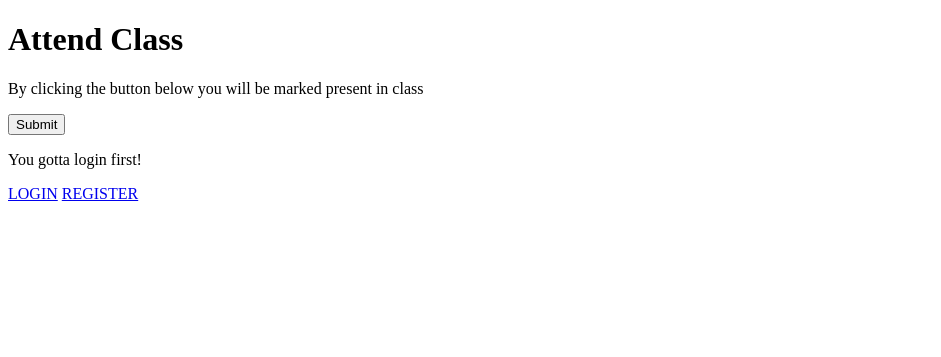
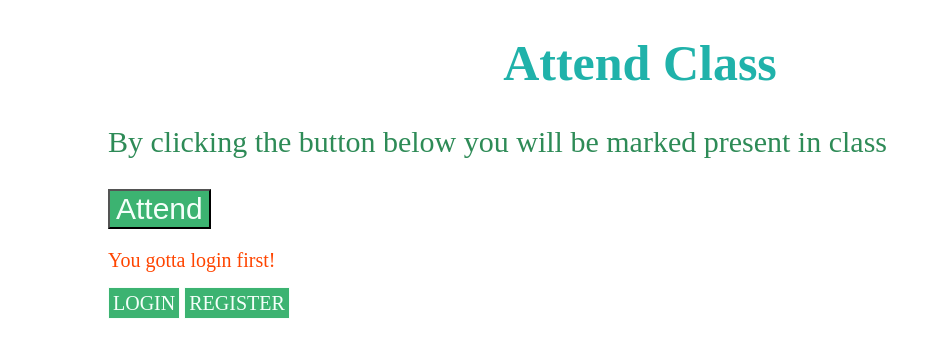
Before and after one commit to IsidoreDelpierro/lewa, a Django app: page /attend/ in a window 1280 px wide. Shown: the top 357 px of the page, without its empty margins (0-941 px from the left). Run offline with Django 3.2, Linux system fonts and the light colour scheme.

Commit message:
Attendance Module complete (with basic styling)

```diff
--- /dev/null
+++ b/attendance/static/styles.css
@@ -0,0 +1,50 @@
+.heading {
+  text-align: center;
+  color: lightseagreen;
+  font-size: 50px;
+}
+
+.container {
+  margin: 0px 100px;
+}
+
+.w-message {
+  font-size: 30px;
+  color: seagreen;
+}
+
+.b-attend {
+  transition-duration: 1s;
+  background-color: mediumseagreen;
+  color: mintcream;
+  font-size: 30px;
+}
+
+.b-attend:hover {
+  transition-duration: 1s;
+  background-color: darkturquoise;
+  transition-duration: 2s;
+}
+
+.e-message {
+  font-size: 20px;
+  color: orangered;
+}
+
+.b-submit {
+  transition-duration: 1s;
+  background-color: mediumseagreen;
+  color: mintcream;
+  font-size: 20px;
+}
+
+.a-submit {
+  border-style: solid;
+  border-width: 1px 1px 1px 1px;
+  text-decoration: none;
+  padding: 4px;
+  transition-duration: 1s;
+  background-color: mediumseagreen;
+  color: mintcream;
+  font-size: 20px;
+}
--- a/attendance/templates/attendance/attend.html
+++ b/attendance/templates/attendance/attend.html
@@ -1,32 +1,36 @@
+{% load static %}
 <!DOCTYPE html>
 
 <html>
   <head>
-    <title>ATTEND</title>
+    <title>Attend</title>
+    <link rel="stylesheet" type="text/css" href="{% static 'styles.css' %}">
   </head>
   <body>
-    <h1>Attend Class</h1>
-    <p>By clicking the button below you will be marked present in class</p>
+    <h1 class="heading">Attend Class</h1>
+    <div class="container">
+      <p class="w-message">By clicking the button below you will be marked present in class</p>
       <form method="POST">
         {% csrf_token %}
-      <button>Submit</button>
+        <button class="b-attend">Attend</button>
+      </form>
 
         {% if status == 2 %}
-        <p>
+          <p class="e-message">
             Sorry, you can't attend class more than once a day! </br>
             <a href = "{% url 'attendance:logout' %}">LOGOUT</a>
           </p>
         {% endif %}
 
         {% if status == 3 %}
-        <p> Your account has been created successfully </p>
+          <p class="w-message"> Your account has been created successfully </p>
         {% endif %}
 
         {% if status == 0 %}
-        <p> You gotta login first!</p>
-        <a href = "{% url 'attendance:login' %}">LOGIN</a>
-        <a href = "{% url 'attendance:register' %}">REGISTER</a>
+          <p class="e-message"> You gotta login first!</p>
+          <a class="a-submit" href = "{% url 'attendance:login' %}">LOGIN</a>
+          <a class="a-submit" href = "{% url 'attendance:register_view' %}">REGISTER</a>
         {% endif %}
-    </form>
+    </div>
   </body>
 </html>
--- a/attendance/templates/attendance/logout.html
+++ b/attendance/templates/attendance/logout.html
@@ -1,10 +1,12 @@
+{% load static %}
 <!DOCTYPE html>
 
 <html>
   <head>
     <title>Logout</title>
+    <link rel="stylesheet" type="text/css" href="{% static 'styles.css' %}">
   </head>
   <body>
-    <h1>You have been Logged-Out</h1>
+    <h1 class="heading">You have been Logged-Out</h1>
   </body>
 </html>
--- a/attendance/urls.py
+++ b/attendance/urls.py
@@ -9,8 +9,9 @@ from .views import attend_view
 app_name = "attendance"
 
 urlpatterns = [
-    path("", views.attendance, name="attendance"),
-    path("register/", views.register, name="register"),
+    #path("", views.attendance, name="attendance"),
+    path("", views.attend_view, name="attend_view"),
+    path("register/", views.register_view, name="register_view"),
     path("login/", auth_views.LoginView.as_view(template_name="attendance/login.html"), name="login"),
     path("logout/", auth_views.LogoutView.as_view(template_name="attendance/logout.html"), name="logout"),
     path("attend/", attend_view, name="attend_view")
--- a/attendance/views.py
+++ b/attendance/views.py
@@ -2,12 +2,12 @@ from django.shortcuts import render
 from django.http import HttpResponse
 from .forms import UserRegistrationForm
 from .models import Attend
+from django.utils import timezone
 
-# Create your views here.
 def attendance(request):
     return HttpResponse("Wow this is an <strong>awesome</strong> app")
 
-def register(request):
+def register_view(request):
     if request.method == "POST":
         print("POST Request received")
         form = UserRegistrationForm(request.POST)
@@ -27,17 +27,19 @@ def attend_view(request):
         if request.user.is_authenticated:
             try:
                 #Pick out all attend objects for current user
-                attended_datetime = str(Attend.objects.get(attender=request.user).datetime)[:10]
+                attended_datetime = str(timezone.now())[:10]
+                print(attended_datetime)
             except:
                 pass
 
-            try:
-                #Filter out current user who attended today
-                attended_today = Attend.objects.filter(attender=request.user, datetime__startswith=attended_datetime)
+            #Filter out current user who attended today
+            attended_today = Attend.objects.filter(attender=request.user, datetime__startswith=attended_datetime)
+
+            if str(attended_today)[10:] == "[]>":
+                status = 3
+
+            else:
                 status = 2
-            except:
-                #User does not exist
-                status = 3
 
             if status == 3:
                 attend_object = Attend(attender=request.user)
--- a/lewa/settings.py
+++ b/lewa/settings.py
@@ -125,6 +125,9 @@ USE_TZ = True
 STATIC_URL = '/static/'
 LOGIN_REDIRECT_URL = '/attend'
 
+STATICFILES_DIRS = [
+    BASE_DIR / "static",
+]
 
 # Default primary key field type
 # https://docs.djangoproject.com/en/3.2/ref/settings/#default-auto-field
```
Also changed, not shown: attendance/styletest.css (added, +50 -0 lines), attendance/templates/attendance/login.html (+10 -6 lines), attendance/templates/attendance/register.html (+10 -6 lines). Lines whose indentation alone changed are shown as unchanged.
